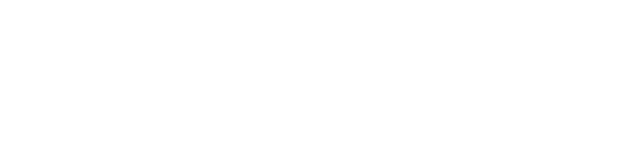
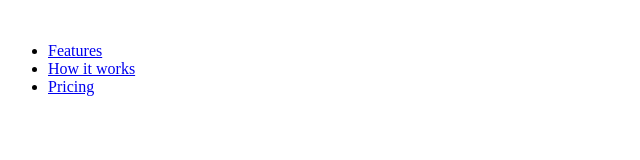
Before and after one commit to grauJavier/kevjav, a plain HTML site: page index.html in a window 1280 px wide. Shown: the whole page, without its empty margins (0-640 px from the left). Drawn offline with Linux system fonts and the light colour scheme.

Commit message:
Trabajo on Header

```diff
--- a/index.html
+++ b/index.html
@@ -7,6 +7,16 @@
     <title>Document</title>
 </head>
 <body>
+    <header id="header">
+        <img src="" id="header-img">
+        <nav id="nav-bar">
+            <ul>
+                <li><a class="nav-link" href="#features">Features</a></li>
+                <li><a class="nav-link" href="how-it-works">How it works</a></li>
+                <li><a class="nav-link" href="#pricing">Pricing</a></li>
+            </ul>
+        </nav>
+    </header>
     <a></a>
 </body>
 </html>
```
